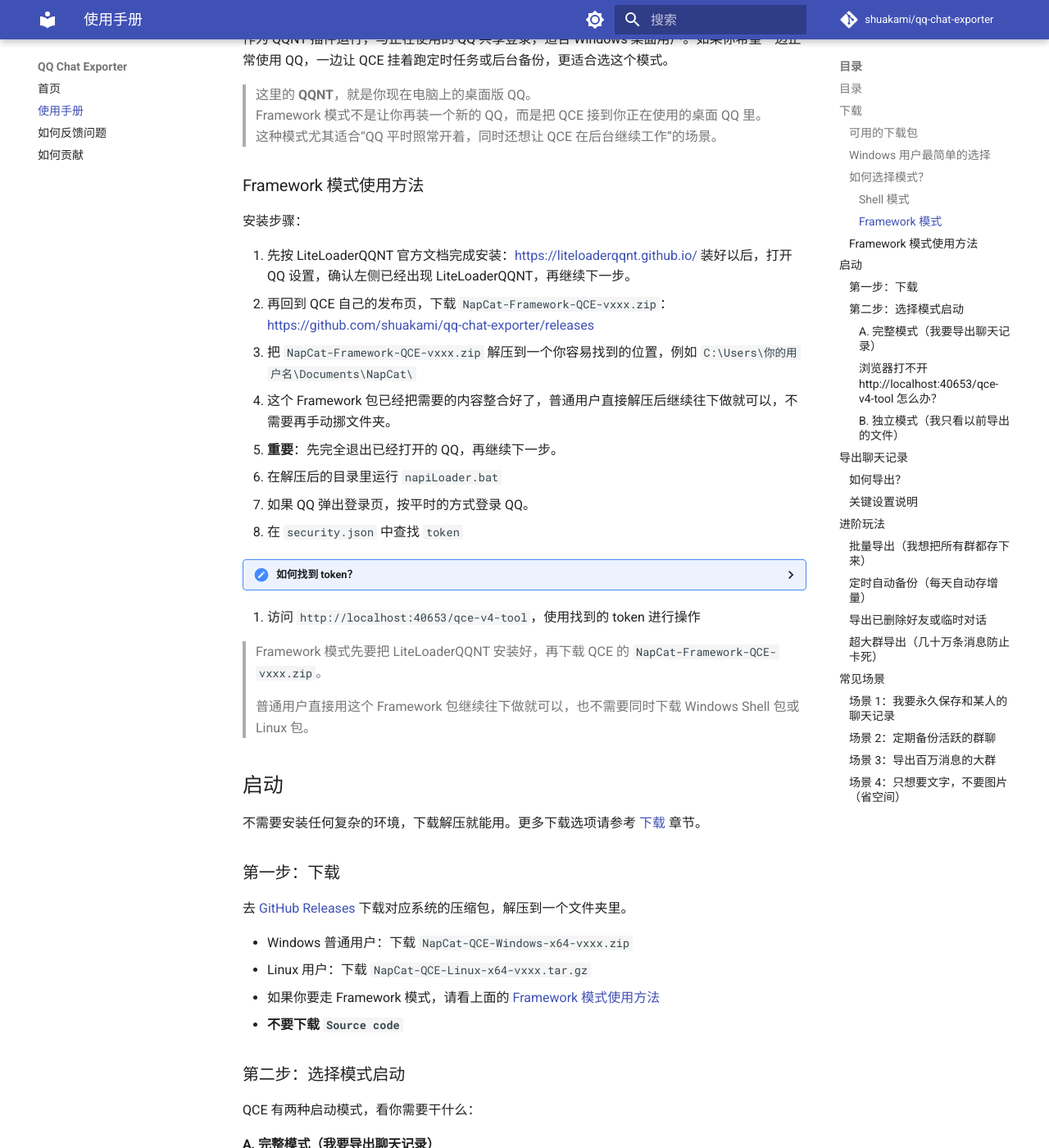
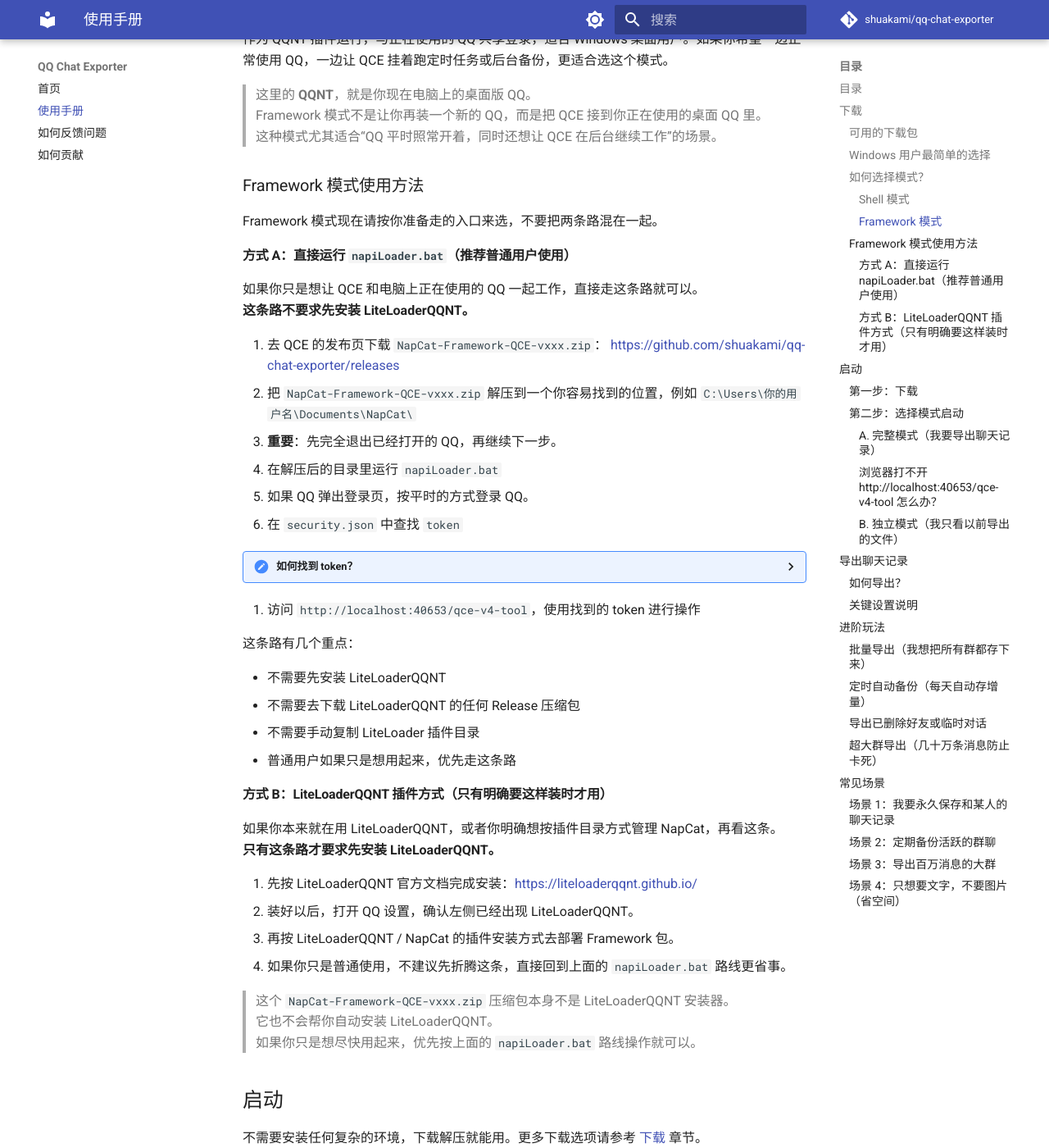
Before and after one commit to shuakami/qq-chat-exporter, an MkDocs documentation site: the page built from docs/guide.md, in a window 1280 px wide and 1400 px high, scrolled down 1628 px. Shown: the whole window at 82% size. Built offline with MkDocs 1.6.1 and Material for MkDocs 9.7.7, drawn with Linux system fonts in a browser that asks for light colours; comment, search, counter and statistics services are not loaded.

Commit message:
docs: split framework setup paths

```diff
--- a/docs/guide.md
+++ b/docs/guide.md
@@ -51,18 +51,20 @@ QCE 能把 QQ 聊天记录（好友/群聊）保存到电脑上。支持导出
 
 ### Framework 模式使用方法
 
-安装步骤：
+Framework 模式现在请按你准备走的入口来选，不要把两条路混在一起。
 
-1. 先按 LiteLoaderQQNT 官方文档完成安装：<https://liteloaderqqnt.github.io/>
-   装好以后，打开 QQ 设置，确认左侧已经出现 LiteLoaderQQNT，再继续下一步。
-2. 再回到 QCE 自己的发布页，下载 `NapCat-Framework-QCE-vxxx.zip`：
+#### 方式 A：直接运行 `napiLoader.bat`（推荐普通用户使用）
+
+如果你只是想让 QCE 和电脑上正在使用的 QQ 一起工作，直接走这条路就可以。
+**这条路不要求先安装 LiteLoaderQQNT。**
+
+1. 去 QCE 的发布页下载 `NapCat-Framework-QCE-vxxx.zip`：
    <https://github.com/shuakami/qq-chat-exporter/releases>
-3. 把 `NapCat-Framework-QCE-vxxx.zip` 解压到一个你容易找到的位置，例如 `C:\Users\你的用户名\Documents\NapCat\`
-4. 这个 Framework 包已经把需要的内容整合好了，普通用户直接解压后继续往下做就可以，不需要再手动挪文件夹。
-5. **重要**：先完全退出已经打开的 QQ，再继续下一步。
-6. 在解压后的目录里运行 `napiLoader.bat`
-7. 如果 QQ 弹出登录页，按平时的方式登录 QQ。
-8. 在 `security.json` 中查找 `token`
+2. 把 `NapCat-Framework-QCE-vxxx.zip` 解压到一个你容易找到的位置，例如 `C:\Users\你的用户名\Documents\NapCat\`
+3. **重要**：先完全退出已经打开的 QQ，再继续下一步。
+4. 在解压后的目录里运行 `napiLoader.bat`
+5. 如果 QQ 弹出登录页，按平时的方式登录 QQ。
+6. 在 `security.json` 中查找 `token`
 
 <details>
 <summary><strong>如何找到 token？</strong></summary>
@@ -81,11 +83,28 @@ QCE 能把 QQ 聊天记录（好友/群聊）保存到电脑上。支持导出
 那么 `*lL@*7&PEfNk03t@h^4e@psZlFuAB8G#` 就是你要用的 token
 </details>
 
-9. 访问 `http://localhost:40653/qce-v4-tool`，使用找到的 token 进行操作
+7. 访问 `http://localhost:40653/qce-v4-tool`，使用找到的 token 进行操作
 
-> Framework 模式先要把 LiteLoaderQQNT 安装好，再下载 QCE 的 `NapCat-Framework-QCE-vxxx.zip`。
->
-> 普通用户直接用这个 Framework 包继续往下做就可以，也不需要同时下载 Windows Shell 包或 Linux 包。
+这条路有几个重点：
+
+- 不需要先安装 LiteLoaderQQNT
+- 不需要去下载 LiteLoaderQQNT 的任何 Release 压缩包
+- 不需要手动复制 LiteLoader 插件目录
+- 普通用户如果只是想用起来，优先走这条路
+
+#### 方式 B：LiteLoaderQQNT 插件方式（只有明确要这样装时才用）
+
+如果你本来就在用 LiteLoaderQQNT，或者你明确想按插件目录方式管理 NapCat，再看这条。
+**只有这条路才要求先安装 LiteLoaderQQNT。**
+
+1. 先按 LiteLoaderQQNT 官方文档完成安装：<https://liteloaderqqnt.github.io/>
+2. 装好以后，打开 QQ 设置，确认左侧已经出现 LiteLoaderQQNT。
+3. 再按 LiteLoaderQQNT / NapCat 的插件安装方式去部署 Framework 包。
+4. 如果你只是普通使用，不建议先折腾这条，直接回到上面的 `napiLoader.bat` 路线更省事。
+
+> 这个 `NapCat-Framework-QCE-vxxx.zip` 压缩包本身不是 LiteLoaderQQNT 安装器。
+> 它也不会帮你自动安装 LiteLoaderQQNT。
+> 如果你只是想尽快用起来，优先按上面的 `napiLoader.bat` 路线操作就可以。
 
 ## 启动
 
```
Also changed, not shown: 2 other files.
